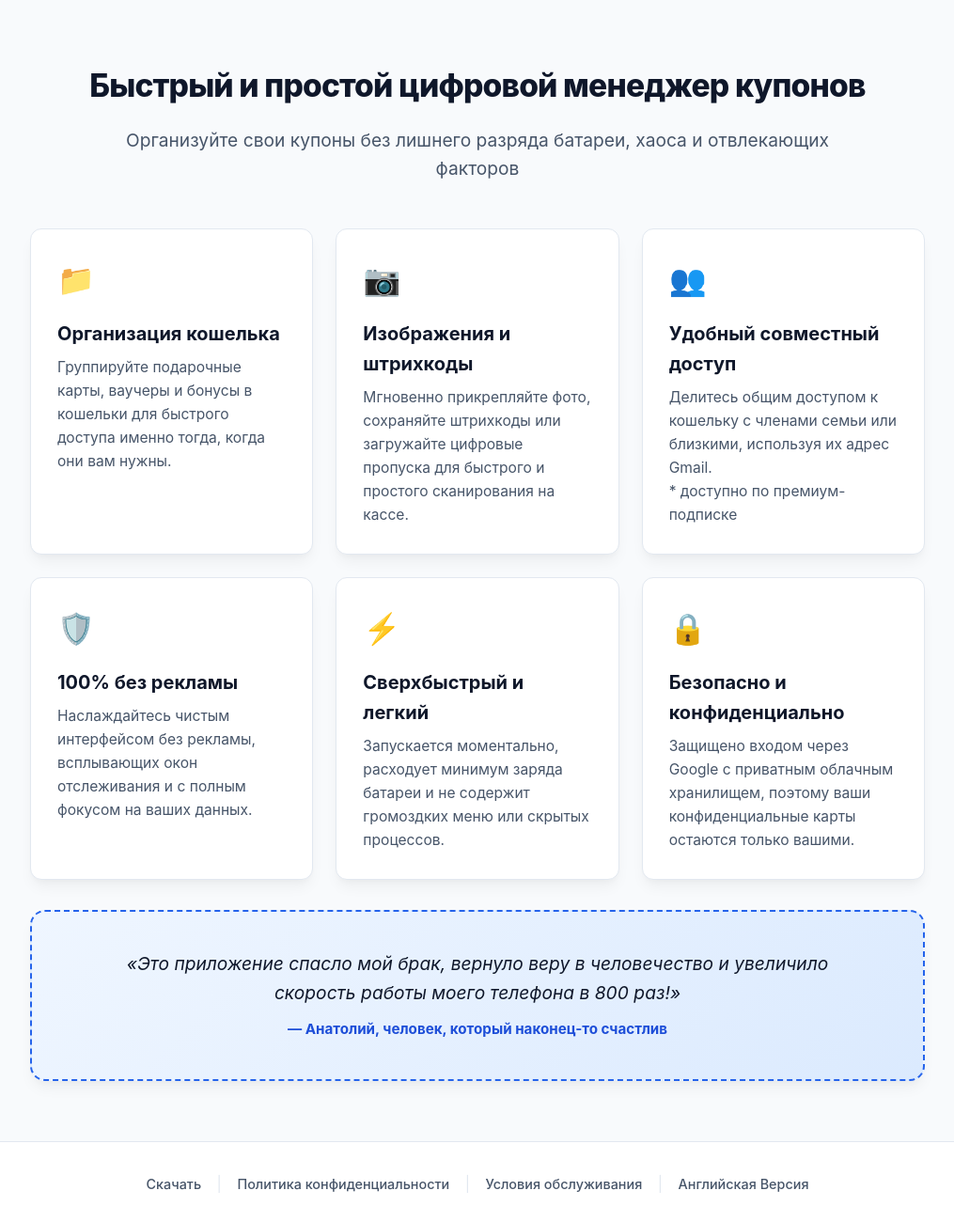
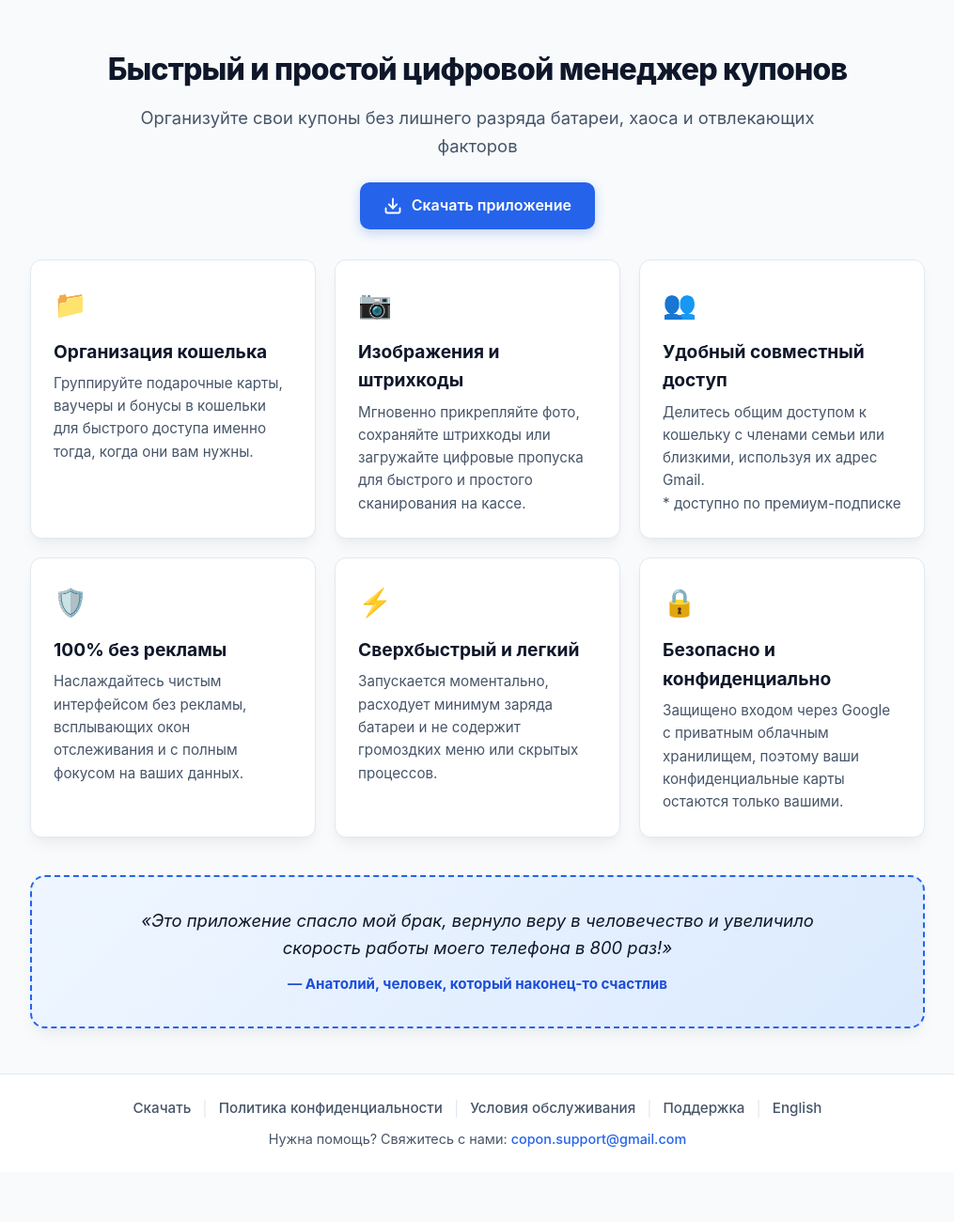
Before and after one commit to aptem-k/aptem-k.github.io, a plain HTML site: page copon/ru/index.html in a window 1280 px wide. Shown: the whole page at 94% size, without its empty margins (132-1147 px from the left). After the commit the page ends 1247 px from the top, so only its background shows below. Drawn offline with Linux system fonts and the light colour scheme.

Commit message:
Refactor index.html for styles and accessibility
Removed inline styles and added a link to an external stylesheet. Updated header and footer navigation for better accessibility. Improved structure and semantics of the HTML elements.

```diff
--- a/copon/ru/index.html
+++ b/copon/ru/index.html
@@ -5,172 +5,7 @@
   <meta name="viewport" content="width=device-width, initial-scale=1.0">
   <meta name="google-site-verification" content="FtFy1SkzgABD0xK42TorGuzidr4-XOKsnBTxP6JafkU" />
   <title>co-pon | Цифровой менеджер купонов</title>
-  <style>
-    :root {
-      --primary: #2563eb;
-      --primary-hover: #1d4ed8;
-      --text-main: #0f172a;
-      --text-muted: #475569;
-      --bg-body: #f8fafc;
-      --bg-card: #ffffff;
-      --border-color: #e2e8f0;
-      --shadow: 0 10px 15px -3px rgba(0, 0, 0, 0.05), 0 4px 6px -2px rgba(0, 0, 0, 0.025);
-    }
-
-    * {
-      box-sizing: border-box;
-      margin: 0;
-      padding: 0;
-    }
-
-    body {
-      font-family: -apple-system, BlinkMacSystemFont, "Segoe UI", Roboto, Helvetica, Arial, sans-serif;
-      background-color: var(--bg-body);
-      color: var(--text-main);
-      line-height: 1.6;
-      display: flex;
-      flex-direction: column;
-      min-height: 100vh;
-    }
-
-    .container {
-      max-width: 1000px;
-      margin: 0 auto;
-      padding: 0 1.5rem;
-      width: 100%;
-    }
-
-    header {
-      padding: 4rem 0 3rem;
-      text-align: center;
-    }
-
-    header h1 {
-      font-size: 2.1rem;
-      font-weight: 800;
-      letter-spacing: -0.025em;
-      color: var(--text-main);
-      margin-bottom: 1rem;
-    }
-
-    header p {
-      font-size: 1.2rem;
-      color: var(--text-muted);
-      max-width: 750px;
-      margin: 0 auto;
-    }
-
-    .features-grid {
-      display: grid;
-      grid-template-columns: repeat(auto-fit, minmax(280px, 1fr));
-      gap: 1.5rem;
-      margin-bottom: 2rem;
-    }
-
-    .feature-card {
-      background: var(--bg-card);
-      border: 1px solid var(--border-color);
-      border-radius: 12px;
-      padding: 1.75rem;
-      box-shadow: var(--shadow);
-      transition: transform 0.2s ease, box-shadow 0.2s ease;
-    }
-
-    .feature-card:hover {
-      transform: translateY(-2px);
-      box-shadow: 0 20px 25px -5px rgba(0, 0, 0, 0.07), 0 10px 10px -5px rgba(0, 0, 0, 0.03);
-    }
-
-    .feature-card .icon {
-      font-size: 2rem;
-      margin-bottom: 1rem;
-      display: inline-block;
-    }
-
-    .feature-card h3 {
-      font-size: 1.25rem;
-      font-weight: 700;
-      margin-bottom: 0.5rem;
-      color: var(--text-main);
-    }
-
-    .feature-card p {
-      color: var(--text-muted);
-      font-size: 0.975rem;
-    }
-
-    /* Full screen joke testimonial card styles */
-    .testimonial-banner {
-      background: linear-gradient(135deg, #eff6ff 0%, #dbeafe 100%);
-      border: 2px dashed var(--primary);
-      border-radius: 16px;
-      padding: 2.5rem;
-      text-align: center;
-      box-shadow: var(--shadow);
-      margin-bottom: 4rem;
-    }
-
-    .testimonial-banner .badge {
-      display: inline-block;
-      background: var(--primary);
-      color: #ffffff;
-      font-size: 0.75rem;
-      font-weight: 700;
-      text-transform: uppercase;
-      letter-spacing: 0.05em;
-      padding: 0.25rem 0.75rem;
-      border-radius: 50px;
-      margin-bottom: 1rem;
-    }
-
-    .testimonial-content {
-      transition: opacity 0.5s ease-in-out;
-      min-height: 90px;
-      display: flex;
-      flex-direction: column;
-      justify-content: center;
-      align-items: center;
-    }
-
-    .testimonial-banner blockquote {
-      font-size: 1.2rem;
-      font-style: italic;
-      color: var(--text-main);
-      margin-bottom: 0.75rem;
-      max-width: 800px;
-    }
-
-    .testimonial-banner .author {
-      font-size: 0.95rem;
-      font-weight: 700;
-      color: var(--primary-hover);
-    }
-
-    footer {
-      margin-top: auto;
-      padding: 2rem 0;
-      border-top: 1px solid var(--border-color);
-      text-align: center;
-      background: var(--bg-card);
-    }
-
-    footer nav a {
-      color: var(--text-muted);
-      text-decoration: none;
-      font-weight: 500;
-      font-size: 0.9rem;
-      transition: color 0.15s ease;
-    }
-
-    footer nav a:hover {
-      color: var(--primary);
-    }
-
-    footer nav span {
-      color: var(--border-color);
-      margin: 0 0.75rem;
-    }
-  </style>
+  <link rel="stylesheet" href="../css/styles.css">
 </head>
 <body>
 
@@ -178,45 +13,61 @@
     <div class="container">
       <h1>Быстрый и простой цифровой менеджер купонов</h1>
       <p>Организуйте свои купоны без лишнего разряда батареи, хаоса и отвлекающих факторов</p>
+      <div class="cta-group">
+        <a
+          href="https://drive.google.com/file/d/1eJ1F8o2MsTFLHyZDaXJQfuESw6PdY8J6/view?usp=drive_link"
+          class="btn-download"
+          target="_blank"
+          rel="noopener noreferrer"
+          aria-label="Скачать приложение co-pon с Google Диска (откроется в новой вкладке)"
+        >
+          <svg width="20" height="20" viewBox="0 0 24 24" fill="none" stroke="currentColor" stroke-width="2.2" stroke-linecap="round" stroke-linejoin="round" aria-hidden="true">
+            <path d="M21 15v4a2 2 0 0 1-2 2H5a2 2 0 0 1-2-2v-4"></path>
+            <polyline points="7 10 12 15 17 10"></polyline>
+            <line x1="12" y1="15" x2="12" y2="3"></line>
+          </svg>
+          Скачать приложение
+        </a>
+      </div>
     </div>
   </header>
 
   <main class="container">
-    <section>
+    <section aria-label="Возможности">
       <div class="features-grid">
 
         <div class="feature-card">
-          <div class="icon">📁</div>
+          <div class="icon" aria-hidden="true">📁</div>
           <h3>Организация кошелька</h3>
           <p>Группируйте подарочные карты, ваучеры и бонусы в кошельки для быстрого доступа именно тогда, когда они вам нужны.</p>
         </div>
 
         <div class="feature-card">
-          <div class="icon">📷</div>
+          <div class="icon" aria-hidden="true">📷</div>
           <h3>Изображения и штрихкоды</h3>
           <p>Мгновенно прикрепляйте фото, сохраняйте штрихкоды или загружайте цифровые пропуска для быстрого и простого сканирования на кассе.</p>
         </div>
 
         <div class="feature-card">
-          <div class="icon">👥</div>
+          <div class="icon" aria-hidden="true">👥</div>
           <h3>Удобный совместный доступ</h3>
           <p>Делитесь общим доступом к кошельку с членами семьи или близкими, используя их адрес Gmail.<br>* доступно по премиум-подписке</p>
         </div>
 
         <div class="feature-card">
-          <div class="icon">🛡️</div>
+          <div class="icon" aria-hidden="true">🛡️</div>
           <h3>100% без рекламы</h3>
           <p>Наслаждайтесь чистым интерфейсом без рекламы, всплывающих окон отслеживания и с полным фокусом на ваших данных.</p>
         </div>
 
         <div class="feature-card">
-          <div class="icon">⚡</div>
+          <div class="icon" aria-hidden="true">⚡</div>
           <h3>Сверхбыстрый и легкий</h3>
           <p>Запускается моментально, расходует минимум заряда батареи и не содержит громоздких меню или скрытых процессов.</p>
         </div>
 
         <div class="feature-card">
-          <div class="icon">🔒</div>
+          <div class="icon" aria-hidden="true">🔒</div>
           <h3>Безопасно и конфиденциально</h3>
           <p>Защищено входом через Google с приватным облачным хранилищем, поэтому ваши конфиденциальные карты остаются только вашими.</p>
         </div>
@@ -225,7 +76,6 @@
 
       <!-- Joke Testimonials Full-Width Card -->
       <div class="testimonial-banner">
-        <!-- span class="badge">🌟 Свидетельства очевидцев (полностью правдиво)</span -->
         <div class="testimonial-content" id="testimonial-box">
           <blockquote id="quote-text">«Это приложение спасло мой брак, вернуло веру в человечество и увеличило скорость работы моего телефона в 800 раз!»</blockquote>
           <div class="author" id="quote-author">— Анатолий, человек, который наконец-то счастлив</div>
@@ -237,15 +87,20 @@
 
   <footer>
     <div class="container">
-      <nav>
-        <a href="https://drive.google.com/file/d/1eJ1F8o2MsTFLHyZDaXJQfuESw6PdY8J6/view?usp=drive_link">Скачать</a>
-        <span>|</span>
+      <nav aria-label="Навигация в подвале">
+        <a href="https://drive.google.com/file/d/1eJ1F8o2MsTFLHyZDaXJQfuESw6PdY8J6/view?usp=drive_link" target="_blank" rel="noopener noreferrer">Скачать</a>
+        <span aria-hidden="true">|</span>
         <a href="../privacy.html">Политика конфиденциальности</a>
-        <span>|</span>
+        <span aria-hidden="true">|</span>
         <a href="../terms.html">Условия обслуживания</a>
-        <span>|</span>
-        <a href="../">Английская Версия</a>
+        <span aria-hidden="true">|</span>
+        <a href="mailto:copon.support@gmail.com">Поддержка</a>
+        <span aria-hidden="true">|</span>
+        <a href="../">English</a>
       </nav>
+      <p class="support-line">
+        Нужна помощь? Свяжитесь с нами: <a href="mailto:copon.support@gmail.com">copon.support@gmail.com</a>
+      </p>
     </div>
   </footer>
 
@@ -280,11 +135,9 @@
       const quoteEl = document.getElementById('quote-text');
       const authorEl = document.getElementById('quote-author');
 
-      // Fade out
       box.style.opacity = 0;
 
       setTimeout(() => {
-        // Pick a random index, ensuring it doesn't repeat the exact same one immediately
         let newIndex;
         do {
           newIndex = Math.floor(Math.random() * testimonials.length);
@@ -295,12 +148,10 @@
         quoteEl.textContent = testimonials[currentIndex].text;
         authorEl.textContent = testimonials[currentIndex].author;
 
-        // Fade in
         box.style.opacity = 1;
       }, 500);
     }
 
-    // Rotate every 15 seconds
     setInterval(rotateTestimonial, 15000);
   </script>
 
```
